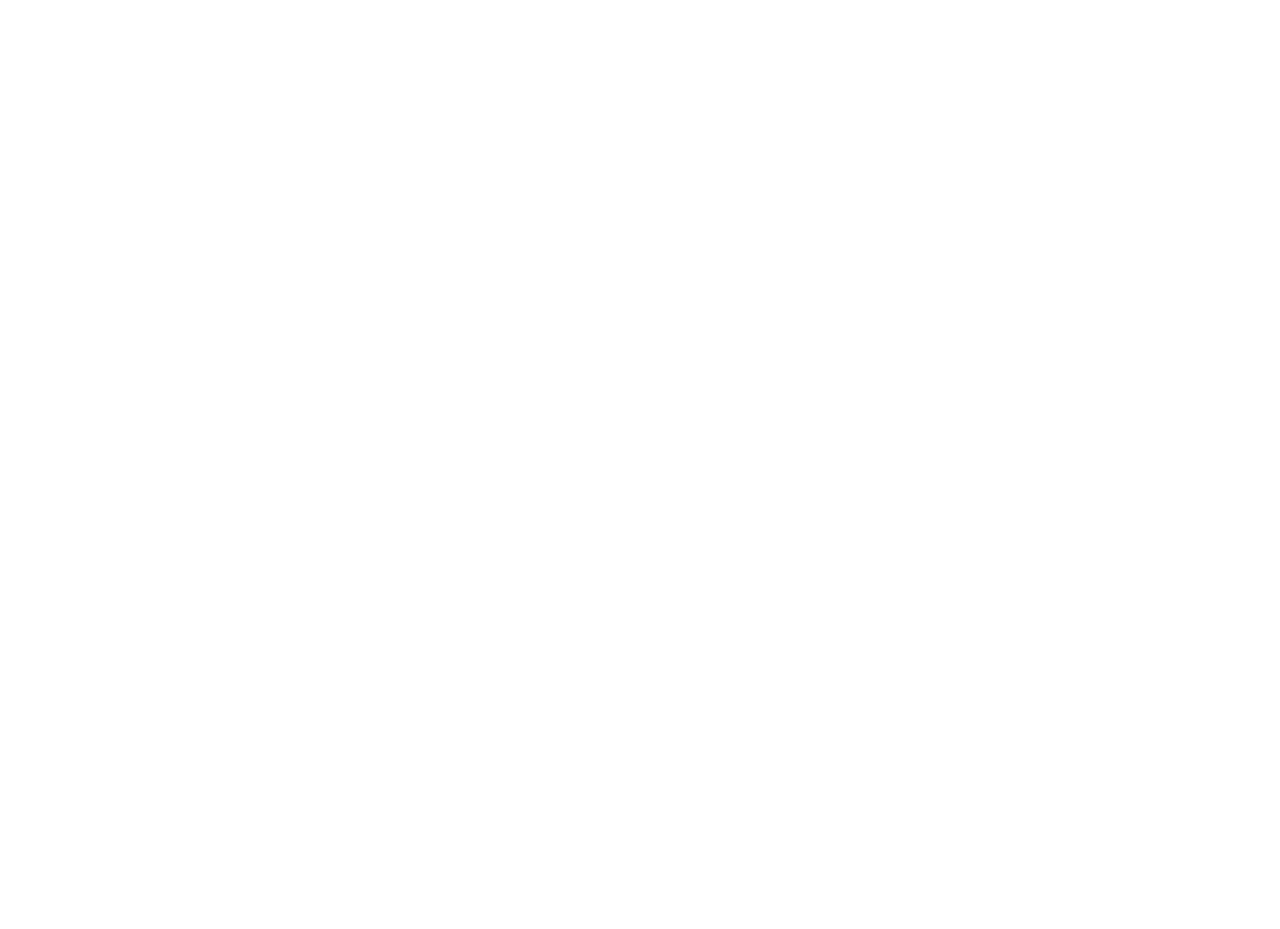
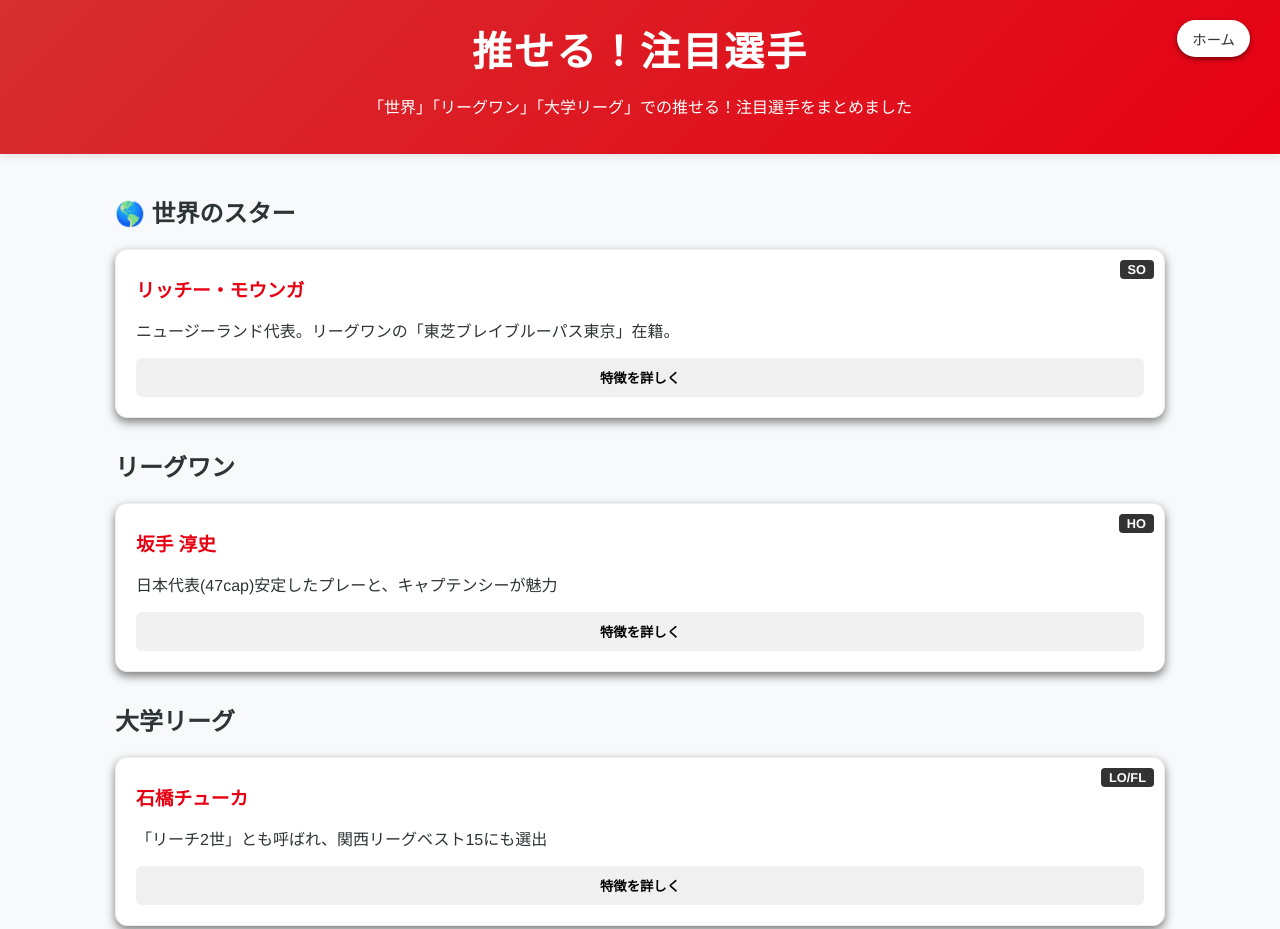
Before and after one commit to K-ai809/Rugby-Navi, a plain HTML site: page players.html in a window 1280 px wide. Shown: the top 929 px of the page. Before the commit the page ends 800 px from the top, so only its background shows below. Drawn offline with Linux system fonts and the light colour scheme.

Commit message:
player.html作成、追加

```diff
--- a/players.html
+++ b/players.html
@@ -0,0 +1,64 @@
+<!DOCTYPE html>
+<html lang="ja">
+    <head>
+        <meta charset="UTF-8">
+        <title>注目選手 | ラグビーナビ</title>
+        <link rel="stylesheet" href="style.css">
+    </head>
+    <body>
+        <header id="pageHead">
+            <h1>推せる！注目選手</h1>
+            <p>「世界」「リーグワン」「大学リーグ」での推せる！注目選手をまとめました</p>
+        </header>
+
+        <div id="pageBody">
+            <nav class="sideNav">
+                <ul>
+                    <li><a href="index.html">ホーム</a></li>
+                </ul>
+            </nav>
+
+            <main class="content-area">
+                <div class="category-section">
+                    <h2>🌎 世界のスター</h2>
+                    <div class="player-grid">
+                        <div class="player-card">
+                            <div class="player-tag">SO</div>
+                            <h3>リッチー・モウンガ</h3>
+                            <p>ニュージーランド代表。リーグワンの「東芝ブレイブルーパス東京」在籍。</p>
+                            <button class="btn-open-modal" onclick="openPlayerModal('Mounga')">特徴を詳しく</button>
+                        </div>
+                    </div>
+
+                    <h2>リーグワン</h2>
+                    <div class="player-grid">
+                        <div class="player-card">
+                            <div class="player-tag">HO</div>
+                            <h3>坂手 淳史</h3>
+                            <p>日本代表(47cap)安定したプレーと、キャプテンシーが魅力</p>
+                            <button class="btn-open-modal" onclick="openPlayerModal('Sakate')">特徴を詳しく</button>
+                        </div>
+                    </div>
+
+                    <h2>大学リーグ</h2>
+                    <div class="player-grid">
+                        <div class="player-card">
+                            <div class="player-tag">LO/FL</div>
+                            <h3>石橋チューカ</h3>
+                            <p>「リーチ2世」とも呼ばれ、関西リーグベスト15にも選出</p>
+                            <button class="btn-open-modal" onclick="openPlayerModal('Isibashi')">特徴を詳しく</button>
+                        </div>
+                    </div>
+                </div>
+
+                <div id="playerModal" class="modal">
+                    <div class="modal-content">
+                        <span class="close-btn" onclick="closePlayerModal()">&times;</span>
+                        <div id="modal-body">
+                        </div>
+                    </div>
+                </div>
+            </main>
+        </div>
+    </body>
+</html>
--- a/style.css
+++ b/style.css
@@ -415,3 +415,58 @@ body{font-family: "Helvetica Neue", Arial, "Hiragino Kaku Gothic ProN", "Hiragin
            top: 10px;
            font-size: 28px;
            cursor: pointer;}
+
+
+--------------------------------------------------
+/*推せるプレイヤーページ*/
+/*カテゴリーの見出し*/
+.category-section h2{border-left: 5px solid #e60012;
+                     padding-left: 15px;
+                     margin-top: 40px;
+                     background: #f8f8f8;
+                     padding: 10px 15px;}
+
+/*選手カードのグリッド*/
+.player-grid{display: grid;
+             grid-template-columns: repeat(auto-fit, minmax(250px, 1fr));
+             gap: 20px;
+             margin-bottom: 30px;}
+
+.player-card{background: white;
+             border-radius: 12px;
+             padding: 20px;
+             box-shadow: 0 4px 10px rgba(0, 0, 0, 0.5);
+             border: 1px solid #eee;
+             position: relative;
+             transition: 0.3s;}
+
+.player-card:hover{transform: scale(1.02);
+                   box-shadow: 0 6px 15px rgba(0, 0, 0, 0.1);}
+
+/*ポジションタグ*/
+.player-tag{position: absolute;
+            top: 10px;
+            right: 10px;
+            background: #333;
+            color: white;
+            font-size: 0.8rem;
+            padding: 2px 8px;
+            border-radius: 4px;
+            font-weight: bold;}
+
+.player-card h3{margin: 5px 0 15px 0;
+                color: #e60012;}
+
+.btn-open-modal{width: 100%;
+                background: #f0f0f0;
+                border: none;
+                padding: 10px;
+                border-radius: 6px;
+                cursor: pointer;
+                font-weight: bold;
+                transition: 0.2s;}
+
+.btn-open-modal:hover{background: #e60012;
+                      color: white;}
+
+/*モーダルの中身*/
```
